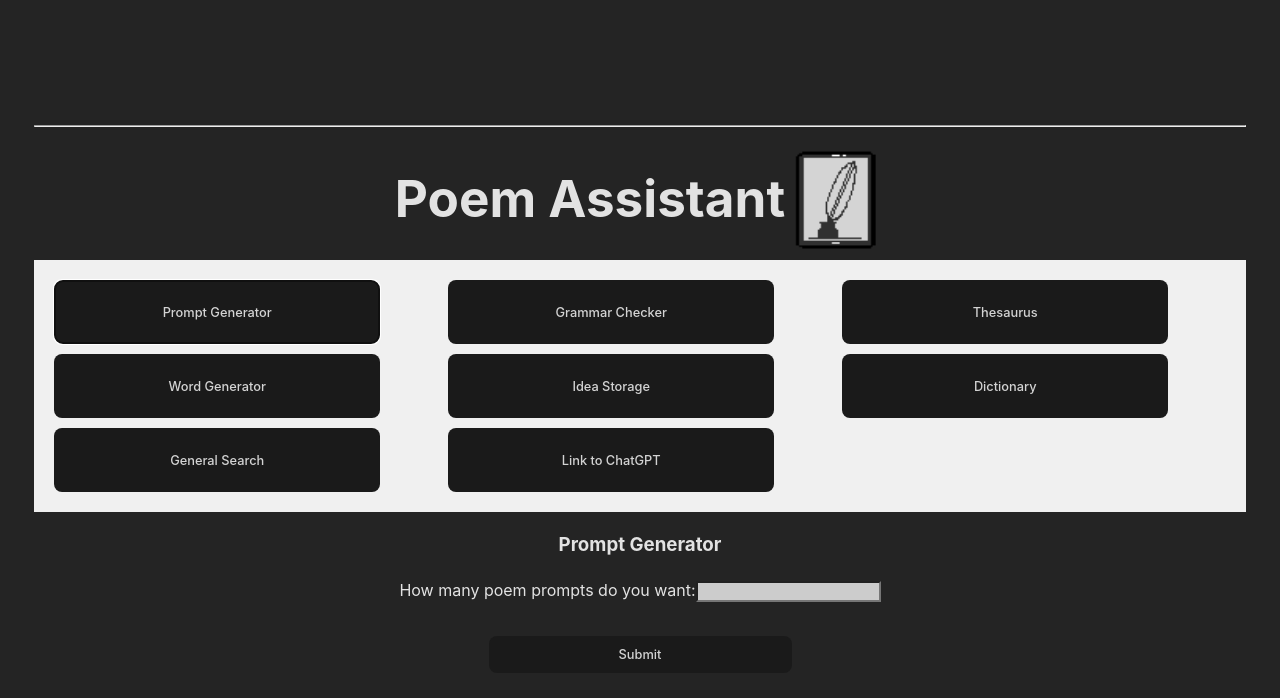
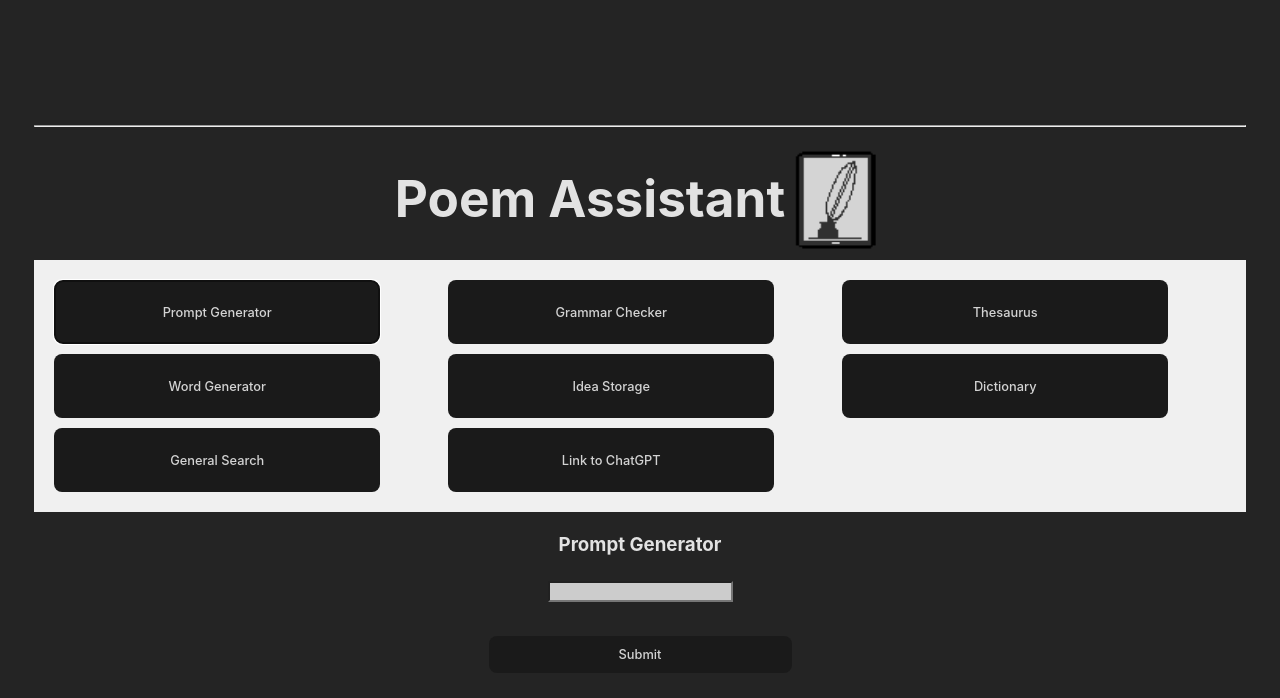
Before and after one commit to ross-ian28/poem-assistant-ui, a React (Create React App) app: page / in a window 1280 px wide. Both pictures are taken after a click on the button "Prompt Generator". Shown: the top 698 px of the page. Built offline with nearby package versions, Linux system fonts and the light colour scheme.

Commit message:
Remove label

```diff
--- a/src/components/PromptGenerator/PromptGenerator.jsx
+++ b/src/components/PromptGenerator/PromptGenerator.jsx
@@ -35,7 +35,6 @@ export const PromptGenerator = () => {
       <div className="form">
         <h3>Prompt Generator</h3>
         <form className="poem-form" onSubmit={handleSubmit}>
-          <label htmlFor="quantity">How many poem prompts do you want:</label>
           <input type="number" id="quantity" name="quantity" min="1" onChange={(e) => setAmount(e.target.value)} />
           <br /><br />
           { !isPending && <button type="submit" className="submit">Submit</button>}
```
